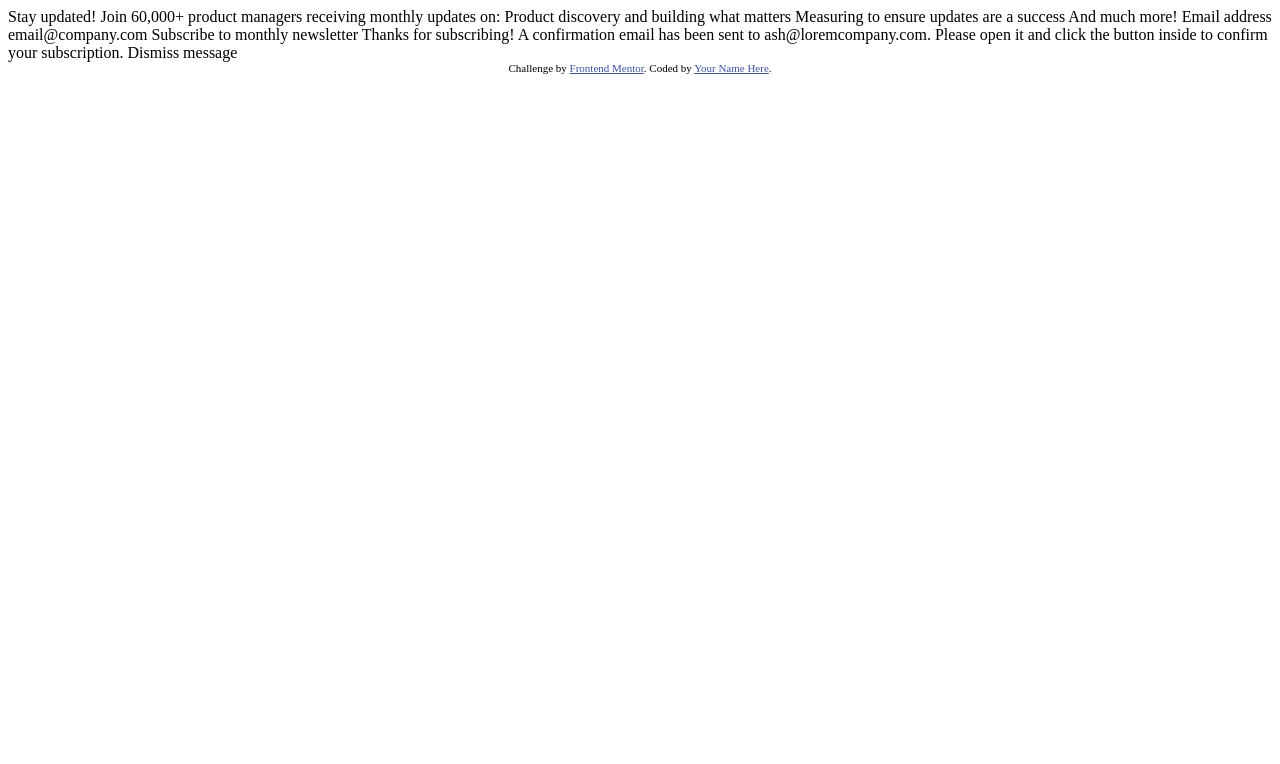
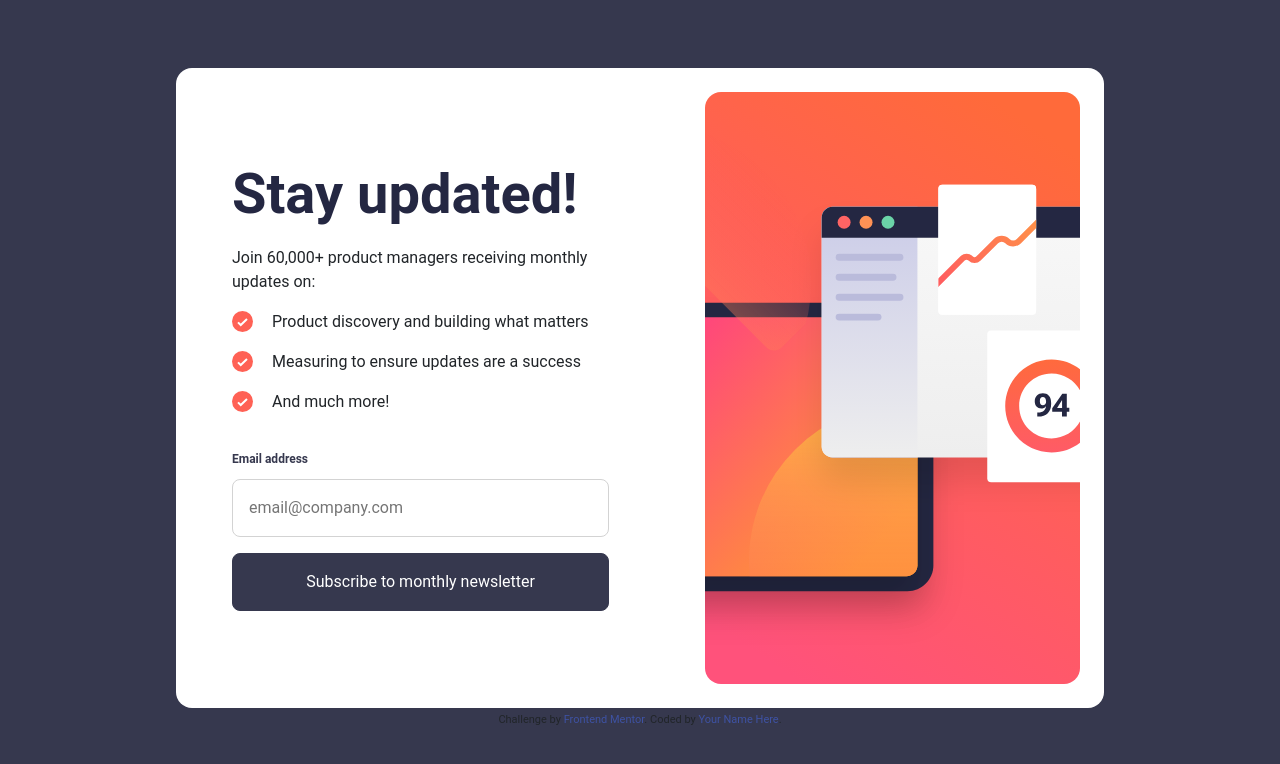
Before and after one commit to Rubenbard/newsletter-signup, a plain HTML site: page index.html in a window 1280 px wide. Drawn offline with nearby package versions, Linux system fonts and the light colour scheme; a script that the page names is missing.

Commit message:
many changes, revert back from tailwind

```diff
--- a/index.html
+++ b/index.html
@@ -1,40 +1,121 @@
 <!DOCTYPE html>
 <html lang="en">
-<head>
-  <meta charset="UTF-8">
-  <meta name="viewport" content="width=device-width, initial-scale=1.0"> <!-- displays site properly based on user's device -->
+  <head>
+    <meta charset="UTF-8" />
+    <meta name="viewport" content="width=device-width, initial-scale=1.0" />
+    <!-- displays site properly based on user's device -->
 
-  <link rel="icon" type="image/png" sizes="32x32" href="./assets/images/favicon-32x32.png">
+    <link
+      rel="icon"
+      type="image/png"
+      sizes="32x32"
+      href="./assets/images/favicon-32x32.png"
+    />
 
-  <title>Frontend Mentor | Newsletter sign-up form with success message</title>
+    <link rel="stylesheet" href="https://maxcdn.bootstrapcdn.com/bootstrap/4.1.3/css/bootstrap.min.css">
 
-  <!-- Feel free to remove these styles or customise in your own stylesheet 👍 -->
-  <style>
-    .attribution { font-size: 11px; text-align: center; }
-    .attribution a { color: hsl(228, 45%, 44%); }
-  </style>
-</head>
-<body>
+    <link rel="stylesheet" href="reset.css" />
+    <link rel="stylesheet" href="variables.css" />
+    <link rel="stylesheet" href="style.css" />
 
-  <!-- Sign-up form start -->
+  <script src="https://ajax.googleapis.com/ajax/libs/jquery/3.3.1/jquery.min.js"></script>
+  <script src="https://cdnjs.cloudflare.com/ajax/libs/popper.js/1.14.3/umd/popper.min.js"></script>
+  <script src="https://maxcdn.bootstrapcdn.com/bootstrap/4.1.3/js/bootstrap.min.js"></script>
 
-  Stay updated!
 
-  Join 60,000+ product managers receiving monthly updates on:
+    <title>
+      Frontend Mentor | Newsletter sign-up form with success message
+    </title>
 
-  Product discovery and building what matters
-  Measuring to ensure updates are a success
-  And much more!
+    <!-- Feel free to remove these styles or customise in your own stylesheet 👍 -->
+    <style>
+      .attribution {
+        font-size: 11px;
+        text-align: center;
+      }
+      .attribution a {
+        color: hsl(228, 45%, 44%);
+      }
+    </style>
+  </head>
+  <body>
+    <!-- Sign-up form start -->
+    <main>
+      <picture class="image">
+        <source
+          srcset="/assets/images/illustration-sign-up-mobile.svg"
+          media="(max-width: 375px)"
+        />
+        <source
+          srcset="/assets/images/illustration-sign-up-desktop.svg"
+          media="(min-width: 376px)"
+        />
+        <img
+          src="/assets/images/illustration-sign-up-mobile.svg"
+          alt="illustration-sign-up-mobile"
+        />
+      </picture>
+      <section class="form">
+      <div class="heading">
+        <h1 class="font-h1">Stay updated!</h1>
 
-  Email address
-  email@company.com
+        <p>Join 60,000+ product managers receiving monthly updates on:</p>
+      </div>
+      <div class="list">
+        <ul>
+        <li>Product discovery and building what matters</li>
+        <li>Measuring to ensure updates are a success</li>
+        <li>And much more!</li>
+      </ul>
+      </div>
+      <form id="before-submit_form" autocomplete="off" novalidate="novalidate">
+        <div class="control-wrapper">
+          <label class="input-label" for="before-submit_email">Email address</label>
+          <div class="input-wrapper">
+            <input
+              id="before-submit_email"
+              class="input"
+              autocomplete="off"
+              type="text"
+              placeholder="email@company.com"
+            />
+          </div>
+        </div>
+        <div class="control-wrapper">
+          <button type="submit" class="button">Subscribe to monthly newsletter</button>
+        </div>
+      </form>
+      </section>
 
-  Subscribe to monthly newsletter
+    </main>
+    <!-- Sign-up form end -->
 
-  <!-- Sign-up form end -->
+    <!-- Success message start -->
+    <div class="modal" id="eventCreated">
+      <div class="modal-dialog">
+        <div class="modal-content">
 
-  <!-- Success message start -->
+          <!-- Modal Header -->
+          <div class="modal-header">
+            <figure>
+              <img src="/assets/images/icon-success.svg" alt="icon-success">
 
+            </figure>
+           <h4 class="modal-title font-h1" id="myModalLabel">Thanks for subscribing!</h4>
+        </div>
+        <div class="modal-body">
+          A confirmation email has been sent to ash@loremcompany.com.
+          Please open it and click the button inside to confirm your subscription.
+        </div>
+        <div class="modal-footer">
+        <button type="button" class="btn btn-danger" data-dismiss="modal">Dismiss this message</button>
+
+          </div>
+
+        </div>
+      </div>
+    </div>
+    <!--
   Thanks for subscribing!
 
   A confirmation email has been sent to ash@loremcompany.com.
@@ -43,10 +124,39 @@
   Dismiss message
 
   <!-- Success message end -->
+  <div class="attribution">
+    Challenge by
+    <a href="https://www.frontendmentor.io?ref=challenge" target="_blank"
+      >Frontend Mentor</a
+    >. Coded by <a href="#">Your Name Here</a>.
+  </div>
 
-  <div class="attribution">
-    Challenge by <a href="https://www.frontendmentor.io?ref=challenge" target="_blank">Frontend Mentor</a>.
-    Coded by <a href="#">Your Name Here</a>.
-  </div>
-</body>
+  <script src="https://unpkg.com/just-validate@latest/dist/just-validate.production.min.js"></script>
+  <script>
+
+    const validator = new JustValidate('#before-submit_form', {
+    validateBeforeSubmitting: true,
+  });
+
+  validator.addField('#before-submit_email', [
+    {
+      rule: 'required',
+    },
+    {
+      rule: 'email',
+    },
+  ])
+  .onSuccess((event) => {
+    event.preventDefault();
+    $('#eventCreated').modal('show');
+    /*const modal = document.getElementById("eventCreated");
+    modal.style.display = "block";*/
+  });
+
+
+  ;
+  </script>
+
+  <!--<script src="./script.js"></script>-->
+  </body>
 </html>
--- /dev/null
+++ b/reset.css
@@ -0,0 +1,73 @@
+/* Box sizing rules */
+*,
+*::before,
+*::after {
+  box-sizing: border-box;
+  margin: 0;
+  padding: 0;
+}
+
+/* Remove default margin and padding */
+body,
+h1,
+h2,
+h3,
+h4,
+h5,
+h6,
+p,
+figure,
+blockquote,
+dl,
+dd {
+  margin: 0;
+}
+
+/* Remove list styles on ul, ol elements */
+ul,
+ol {
+  list-style: none;
+}
+
+/* Set core root defaults */
+html:focus-within {
+  scroll-behavior: smooth;
+}
+
+/* Set core body defaults */
+body {
+  min-height: 100vh;
+  text-rendering: optimizeSpeed;
+  line-height: 1.5;
+}
+
+/* Make images easier to work with */
+img,
+picture {
+  max-width: 100%;
+  display: block;
+}
+
+/* Inherit fonts for inputs and buttons */
+input,
+button,
+textarea,
+select {
+  font: inherit;
+}
+
+/* Remove all animations, transitions and smooth scroll for people that prefer not to see them */
+@media (prefers-reduced-motion: reduce) {
+  html:focus-within {
+    scroll-behavior: auto;
+  }
+
+  *,
+  *::before,
+  *::after {
+    animation-duration: 0.01ms !important;
+    animation-iteration-count: 1 !important;
+    transition-duration: 0.01ms !important;
+    scroll-behavior: auto !important;
+  }
+}
--- /dev/null
+++ b/style.css
@@ -0,0 +1,190 @@
+/* Mobile-first styles (default) */
+body {
+    background-color: var(--charcoal-grey);
+    font-family: var(--font-family);
+    font-weight: var(--font-weight-400);
+    font-size: 1rem;
+    line-height: 150%;
+    display: flex;
+    justify-content: center;
+    align-items: center;
+    flex-direction: column;
+    height: 100vh;
+}
+
+main {
+    display: flex;
+    flex-direction: row-reverse;
+    width: 58rem;
+    height: 40rem;
+    background-color: var(--white);
+    padding: 24px;
+    border-radius: 16px;
+    gap: 4rem;
+}
+
+.form{
+    display: flex;
+    flex-direction: column;
+    gap: 1rem;
+    justify-content: center;
+    padding: 2rem;
+}
+
+.image {
+    width: 50%;  /* Take up half the space */
+    height: 100%;
+    display: flex;
+    justify-content: flex-end; /* Align content to the right */
+}
+
+.image picture {
+    width: 100%;
+    height: 100%;
+}
+
+.image img {
+    width: 100%;
+    height: 100%;
+    object-fit: cover;
+    border-radius: 1rem;
+
+}
+
+.list ul
+{
+list-style-type: none;
+padding: 0;
+margin: 0;
+}
+
+.list li
+{
+background-image: url(./assets/images/icon-list.svg);
+background-repeat: no-repeat;
+background-position: left;
+padding-left: 2.5em;
+margin-bottom: 1rem;
+}
+
+
+.input-label{
+    font-size: 12px;
+    font-weight: 700;
+    color: var(--charcoal-grey);
+    margin-bottom: 0.5rem;
+}
+
+.input-wrapper{
+    width: 100%;
+}
+
+#before-submit_form{
+    max-width: 100%;
+    width: 100%;
+    display: flex;
+    flex-direction: column;
+    gap: 1rem;
+}
+
+.input{
+    width: 100%;
+    padding: 1rem;
+    border-radius: 8px;
+    border: 1px solid lightgray;
+    color: grey;
+}
+
+.button{
+    width: 100%;
+    padding: 1rem;
+    border-radius: 8px;
+    color: var(--white);
+    border: 1px solid var(--charcoal-grey);
+    background-color: var(--charcoal-grey);
+}
+
+.button:hover{
+    background-image: linear-gradient(to bottom left,#FF6A3A, #FF527B);
+    border: none;
+    box-shadow: 0px 10px 20px hsl(14.62, 100%, 61.37%, 0.4);
+}
+
+
+.modal-content {
+    border-radius: 2rem;
+    padding: 2rem;
+}
+
+.modal-footer {
+    display: flex;
+    justify-content: center;
+    align-items: center;
+}
+
+.btn {
+    background-color: var(--charcoal-grey);
+    color: var(--white);
+    border: none;
+    font-size: 12px;
+}
+
+.modal-header {
+    display: flex;
+    flex-direction: column;
+    gap: 2rem;
+}
+
+/*------------------------------------*\
+    $SMALL COMPUTER SCREENS
+\*------------------------------------*/
+ @media all and (max-width: 1034px) {
+
+}
+
+/*------------------------------------*\
+    $IPAD AND TABLET
+\*------------------------------------*/
+
+@media only screen and (max-width: 767px) {
+
+}
+
+
+
+/*------------------------------------*\
+    $IHPONE 4S
+\*------------------------------------*/
+
+@media only screen and (max-width : 375px) {
+body{
+    background-color: var(--white);
+}
+
+
+    main {
+        flex-direction: column;
+        width: 100%;
+        height: 100%;
+        padding: 0;
+        border-radius: 0;
+    }
+
+    .image {
+        width: 100%;
+        height: 300px;  /* Set a specific height for mobile */
+        margin: 0;  /* Remove any margins */
+    }
+
+    .image img {
+        border-radius: 0;  /* Remove border radius on mobile */
+    }
+
+    .form {
+        padding: 1.5rem;  /* Add padding to the form instead */
+    }
+
+    .attribution{
+        display: none;
+    }
+}
--- /dev/null
+++ b/variables.css
@@ -0,0 +1,50 @@
+:root {
+  /* Mobile-first variables */
+  --mobile: 375px;
+  --desktop: 1440px;
+}
+
+/* Media query for mobile */
+@media (max-width: 375px) {
+  :root {
+    /* Mobile-specific variables */
+  }
+}
+
+/* Media query for desktop */
+@media (min-width: 376px) {
+  :root {
+    /* Desktop-specific variables */
+  }
+}
+
+:root {
+  --tomato: hsl(4, 100%, 67%);
+  --dark-slate-grey: hsl(234, 29%, 20%);
+  --charcoal-grey: hsl(235, 18%, 26%);
+  --grey: hsl(231, 7%, 60%);
+  --white: hsl(0, 0%, 100%);
+}
+
+:root {
+
+  --font-family: 'Roboto', sans-serif;
+  --font-weight-400: 400;
+  --font-weight-700: 700;
+}
+
+.font-h1{
+    font-size: 3.5rem;
+    line-height: 100%;
+font-family: var(--font-family);
+font-weight: var(--font-weight-700);
+color: var(--dark-slate-grey);
+margin-bottom: 1.5rem;
+}
+
+.font-paragraph{
+    font-size: 1rem;
+    line-height: 150%;
+font-family: var(--font-family);
+font-weight: var(--font-weight-400);
+}
```
Also changed, not shown: scripts.js (added, +12 -0 lines), src/input.css (deleted).
